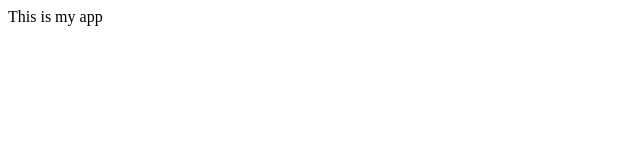
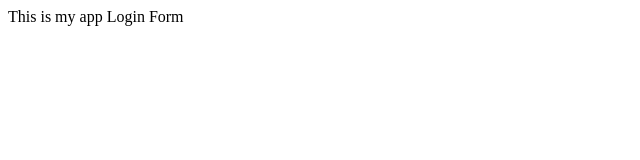
Before and after one commit to hon-nova/myapp-sample, a plain HTML site: page index.html in a window 1280 px wide. Shown: the full height of the page, 0-640 px from the left. Drawn offline with Linux system fonts and the light colour scheme.

Commit message:
login form

```diff
--- a/index.html
+++ b/index.html
@@ -8,5 +8,6 @@
 </head>
 <body>
   This is my app
+  Login Form
 </body>
 </html>
```
Also changed, not shown: login.html (added, +1 -0 lines), app.js (line endings or trailing spaces).
